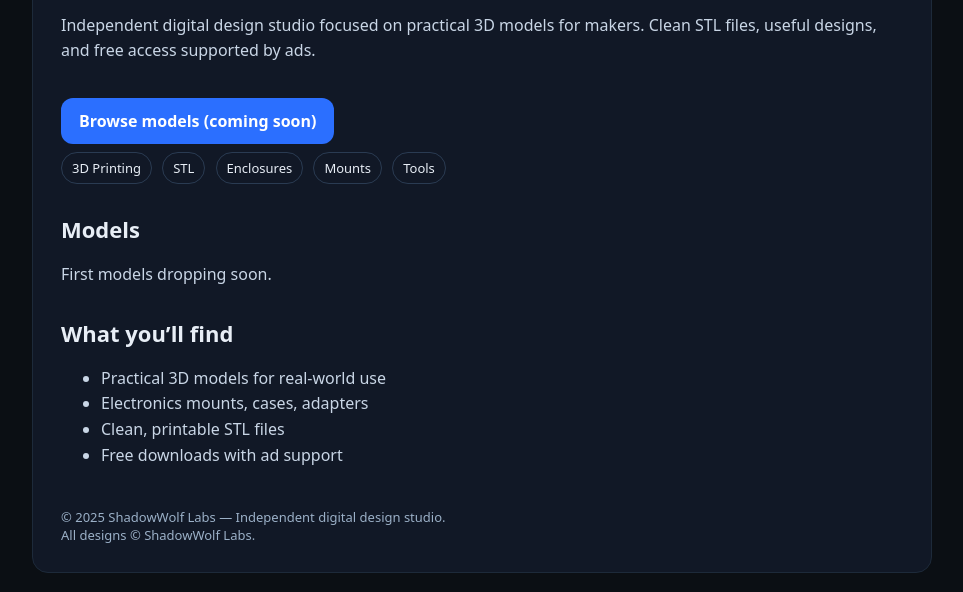
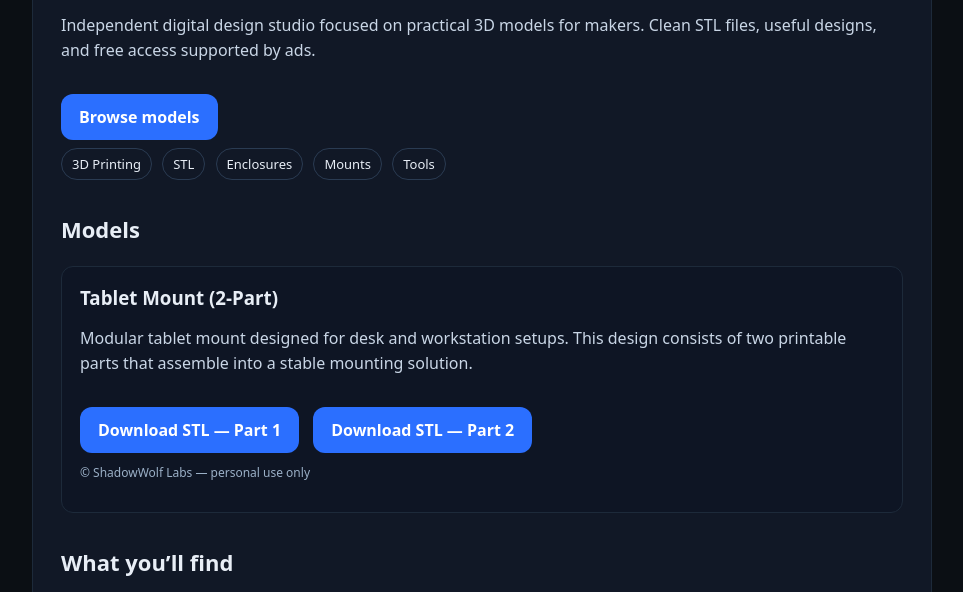
Before and after one commit to Sud0l/sud0l.github.io, a plain HTML site: page index.html in a window 1280 px wide. Shown: the part 188-780 px from the top of the page, without its empty margins (158-1121 px from the left). Drawn offline with Linux system fonts and the light colour scheme.

Commit message:
Update index.html

```diff
--- a/index.html
+++ b/index.html
@@ -31,7 +31,7 @@
       padding: 28px;
     }
 
-    /* Brand header */
+    /* Brand */
     .brand {
       display: flex;
       align-items: center;
@@ -51,8 +51,12 @@
     }
 
     h2 {
-      margin-top: 30px;
+      margin-top: 34px;
       font-size: 22px;
+    }
+
+    h3 {
+      margin: 0 0 6px;
     }
 
     p, li {
@@ -62,7 +66,7 @@
 
     .btn {
       display: inline-block;
-      margin-top: 18px;
+      margin-top: 14px;
       padding: 12px 18px;
       background: #2b6fff;
       color: #fff;
@@ -80,13 +84,22 @@
       font-size: 13px;
     }
 
+    /* Model cards */
+    .model {
+      margin-top: 22px;
+      padding: 18px;
+      border: 1px solid #1d2a3a;
+      border-radius: 12px;
+      background: #0e1524;
+    }
+
     footer {
       margin-top: 40px;
       font-size: 13px;
       color: #9bb0c7;
     }
 
-    /* Mobile tweaks */
+    /* Mobile */
     @media (max-width: 600px) {
       .logo {
         width: 72px;
@@ -115,7 +128,7 @@
         Clean STL files, useful designs, and free access supported by ads.
       </p>
 
-      <a class="btn" href="#models">Browse models (coming soon)</a>
+      <a class="btn" href="#models">Browse models</a>
 
       <div>
         <span class="tag">3D Printing</span>
@@ -125,8 +138,35 @@
         <span class="tag">Tools</span>
       </div>
 
+      <!-- MODELS -->
       <h2 id="models">Models</h2>
-      <p>First models dropping soon.</p>
+
+      <div class="model">
+        <h3>Tablet Mount (2-Part)</h3>
+
+        <p>
+          Modular tablet mount designed for desk and workstation setups.
+          This design consists of two printable parts that assemble into
+          a stable mounting solution.
+        </p>
+
+        <a class="btn"
+           href="https://raw.githubusercontent.com/Sud0l/sud0l.github.io/ecef7f6c82a0e551cbfdfeee830f62ebaeac3622/models/Tablet_mount_part1.stl"
+           download>
+          Download STL — Part 1
+        </a>
+
+        <a class="btn"
+           style="margin-left:10px;"
+           href="https://raw.githubusercontent.com/Sud0l/sud0l.github.io/ecef7f6c82a0e551cbfdfeee830f62ebaeac3622/models/Tablet_mount_part2.stl"
+           download>
+          Download STL — Part 2
+        </a>
+
+        <p style="font-size:12px;color:#9bb0c7; margin-top:10px;">
+          © ShadowWolf Labs — personal use only
+        </p>
+      </div>
 
       <h2>What you’ll find</h2>
       <ul>
```
